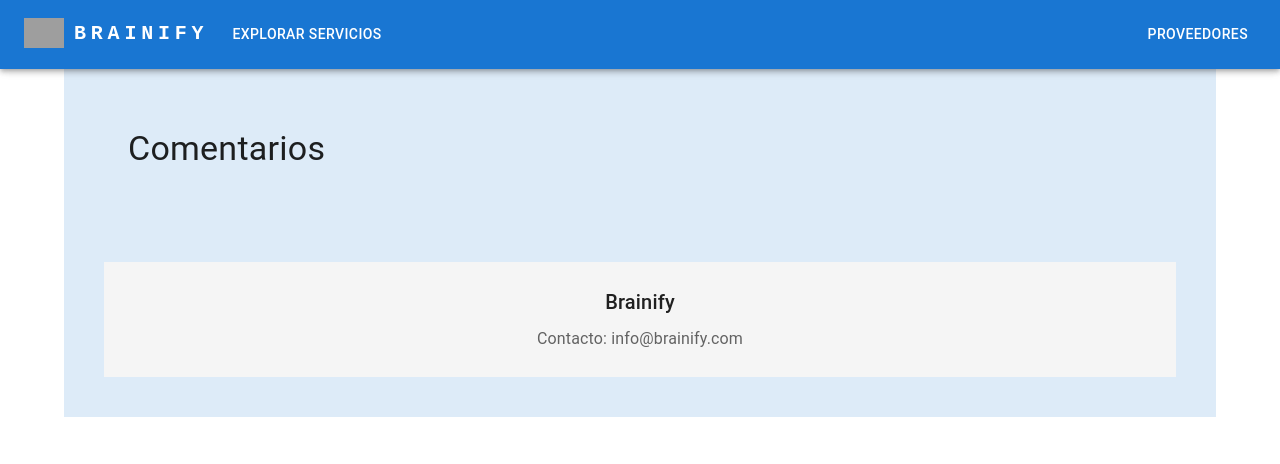
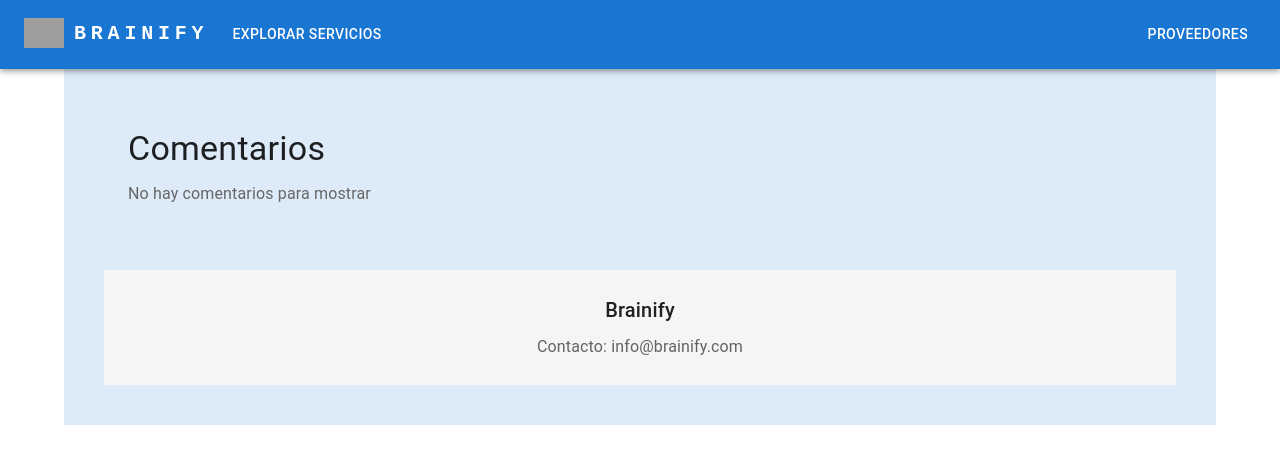
Before and after one commit to fedeferreyra98/brainify, a React (Create React App) app in the folder frontend/service-hub/: page /comentarios in a window 1280 px wide. Shown: the top 464 px of the page. Built offline with nearby package versions, Linux system fonts and the light colour scheme; grey boxes are pictures that could not be loaded.

Commit message:
si no hay comentarios dice que no hay nada para mostrar

```diff
--- a/frontend/service-hub/src/pages/Comments/index.jsx
+++ b/frontend/service-hub/src/pages/Comments/index.jsx
@@ -74,6 +74,7 @@ function Comments() {
         <Typography variant="h4" gutterBottom>
           Comentarios
         </Typography>
+        {comments.length > 0 ? (
           <List>
             {comments.map((comment) => (
               <ListItem key={comment.id} disablePadding>
@@ -85,6 +86,9 @@ function Comments() {
               </ListItem>
             ))}
           </List>
+        ) : (
+          <Typography>No hay comentarios para mostrar</Typography>
+        )}
       </Box>
       <footer className={classes.footer}>
         <Typography variant="h6" align="center" gutterBottom>
```
Lines whose indentation alone changed are shown as unchanged.
